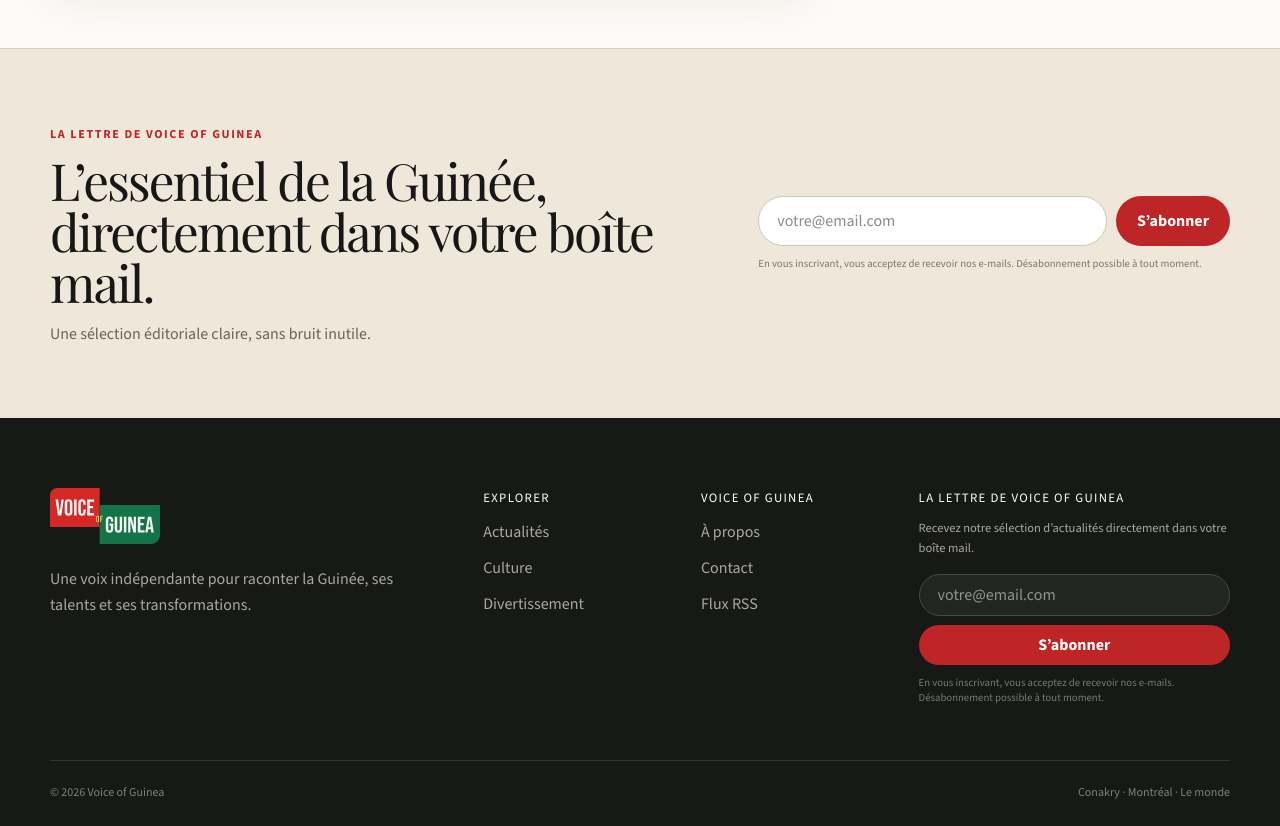
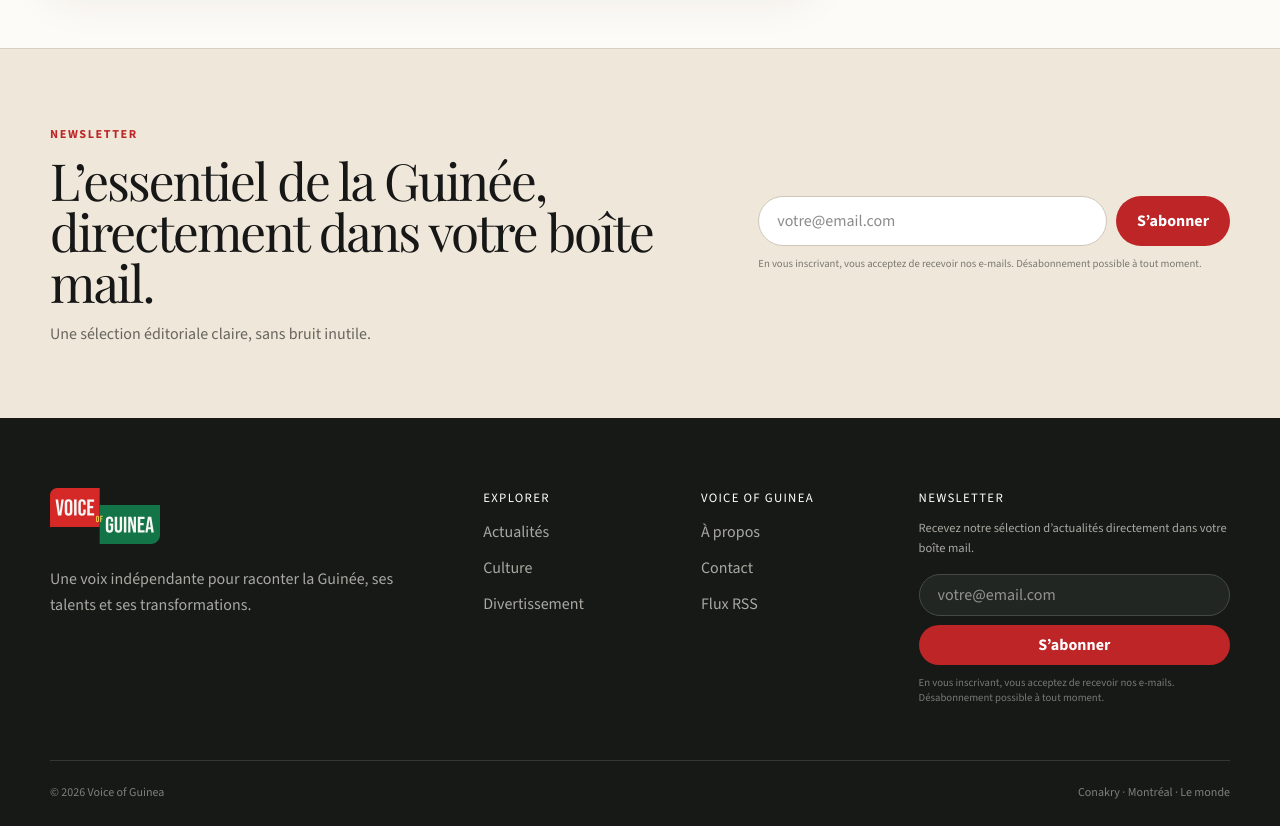
Before and after one commit to ADiallo243/voice-of-guinea, a Next.js app in the folder voice-app/: page / in a window 1280 px wide. Shown: the part 2420-3246 px from the top of the page. Built offline with nearby package versions, Linux system fonts and the light colour scheme; no server answers; the database is empty; a web font is replaced by a local one.

Commit message:
Standardize newsletter naming

```diff
--- a/voice-app/src/app/admin/(dashboard)/newsletter/page.tsx
+++ b/voice-app/src/app/admin/(dashboard)/newsletter/page.tsx
@@ -40,7 +40,7 @@
       <header className="admin-header">
         <div>
           <span className="admin-kicker">Audience directe</span>
-          <h1>La lettre de Voice of Guinea</h1>
+          <h1>Newsletter</h1>
           <p>Suivez les inscriptions, confirmations et désabonnements de votre audience.</p>
         </div>
         <span className="period-pill">Double confirmation activée</span>
--- a/voice-app/src/app/newsletter/confirm/page.tsx
+++ b/voice-app/src/app/newsletter/confirm/page.tsx
@@ -37,7 +37,7 @@
 
   return (
     <section className="shell newsletter-result">
-      <span className="section-kicker">La lettre de Voice of Guinea</span>
+      <span className="section-kicker">Newsletter</span>
       <h1>{confirmed ? "Votre abonnement est confirmé." : "Ce lien n’est plus valide."}</h1>
       <p>
         {confirmed
--- a/voice-app/src/app/newsletter/unsubscribe/page.tsx
+++ b/voice-app/src/app/newsletter/unsubscribe/page.tsx
@@ -35,7 +35,7 @@
 
   return (
     <section className="shell newsletter-result">
-      <span className="section-kicker">La lettre de Voice of Guinea</span>
+      <span className="section-kicker">Newsletter</span>
       <h1>{unsubscribed ? "Vous êtes désabonné." : "Impossible de traiter ce lien."}</h1>
       <p>
         {unsubscribed
--- a/voice-app/src/app/page.tsx
+++ b/voice-app/src/app/page.tsx
@@ -73,7 +73,7 @@
       <section className="newsletter-band">
         <div className="shell newsletter-band-inner">
           <div>
-            <span className="section-kicker">La lettre de Voice of Guinea</span>
+            <span className="section-kicker">Newsletter</span>
             <h2>L’essentiel de la Guinée, directement dans votre boîte mail.</h2>
             <p>Une sélection éditoriale claire, sans bruit inutile.</p>
           </div>
--- a/voice-app/src/components/admin-shell.tsx
+++ b/voice-app/src/components/admin-shell.tsx
@@ -7,7 +7,7 @@
   { href: "/admin/articles", label: "Articles", icon: "▤" },
   { href: "/admin/breaking-news", label: "Dernière minute", icon: "●" },
   { href: "/admin/categories", label: "Catégories", icon: "◇" },
-  { href: "/admin/newsletter", label: "La lettre de Voice of Guinea", icon: "✉" },
+  { href: "/admin/newsletter", label: "Newsletter", icon: "✉" },
   { href: "/admin/statistiques", label: "Statistiques", icon: "↗" },
   { href: "/admin/equipe", label: "Équipe", icon: "◎", ownerOnly: true },
 ];
--- a/voice-app/src/components/site-footer.tsx
+++ b/voice-app/src/components/site-footer.tsx
@@ -23,7 +23,7 @@
           <Link href="/rss.xml">Flux RSS</Link>
         </div>
         <div className="footer-newsletter">
-          <h2>La lettre de Voice of Guinea</h2>
+          <h2>Newsletter</h2>
           <p>Recevez notre sélection d’actualités directement dans votre boîte mail.</p>
           <NewsletterForm compact />
         </div>
```
